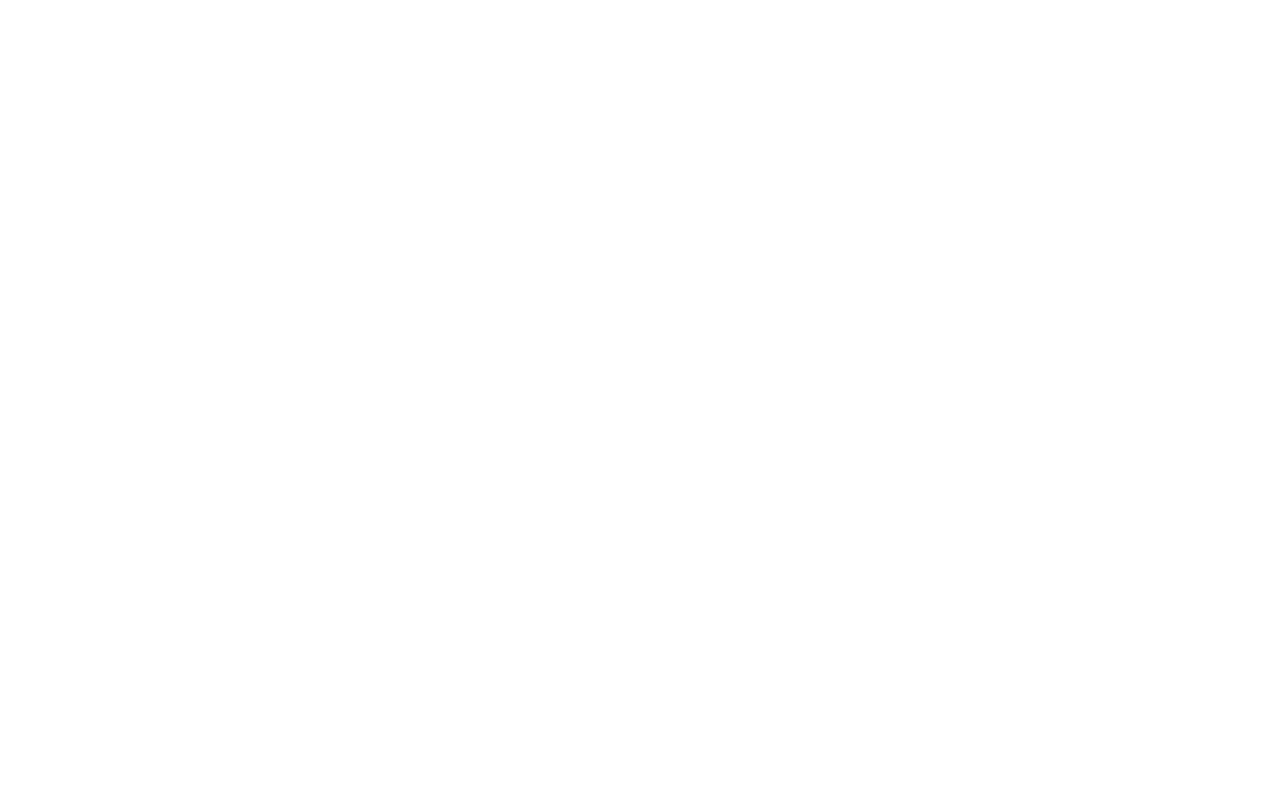
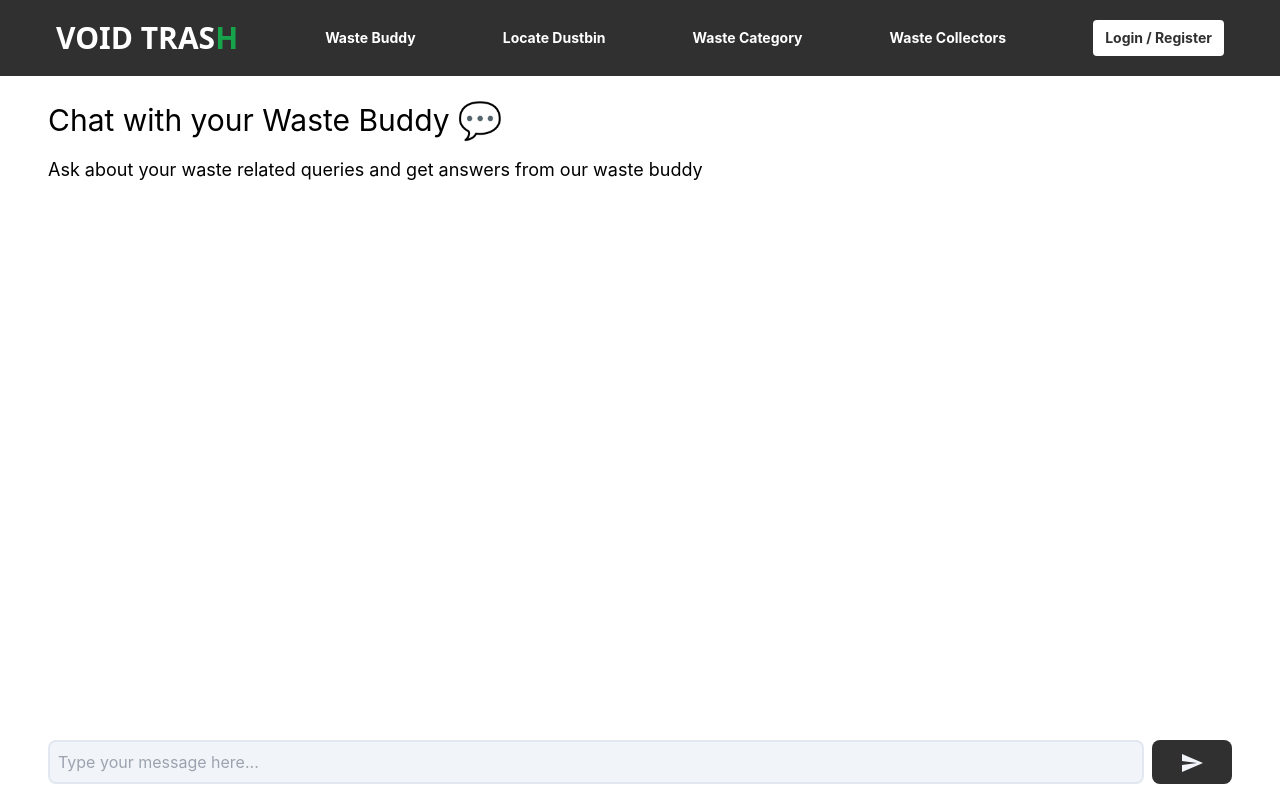
Before and after one commit to imperfect-geek/WittyHacks3, a React (Create React App) app: page /waste-buddy in a window 1280 px wide. Before the commit this address had no page. Built offline with nearby package versions, Linux system fonts and the light colour scheme.

Commit message:
MJ - ChatGPT added

```diff
--- a/app/route.js
+++ b/app/route.js
@@ -46,7 +46,7 @@
 //upload.single("image")
 router.post("/uploadfiles", verifyjwt, eWasteInfo);
 
-router.post("/chat").post(chat);
+router.post("/chat", chat);
 
 router.post("/notify", verifyjwt, contact, (req, res) => {
   console.log("Mail Sent");
--- a/package.json
+++ b/package.json
@@ -67,5 +67,5 @@
     "postcss": "^8.4.18",
     "tailwindcss": "^3.2.1"
   },
-  "proxy": "http://localhost:8000"
+  "proxy": "http://localhost:8002"
 }
--- a/src/App.js
+++ b/src/App.js
@@ -10,6 +10,7 @@
 import FoodCollectorsPage from "pages/FoodCollectorsPage";
 import { useSelector } from "react-redux";
 import WasteCollectorPage from "pages/WasteCollectorPage";
+import WasteBuddyPage from "pages/WasteBuddyPage";
 import { Alert, Snackbar } from "@mui/material";
 import SnackbarProvider from "components/providers/SnackbarProvider";
 import { useContext } from "react";
@@ -23,6 +24,7 @@
       <BrowserRouter>
         <Routes>
           <Route path="/" element={<LandingPage />} />
+          <Route path="/waste-buddy" element={<WasteBuddyPage />} />
           <Route path="/locate-dustbins" element={<LocateDustbinsPage />} />
           <Route path="/waste-category" element={<WasteCategoryPage />} />
           <Route path="/login-register" element={<LoginRegisterPage />} />
--- a/src/components/nav/CommonNav.jsx
+++ b/src/components/nav/CommonNav.jsx
@@ -16,6 +16,10 @@
     openSnackbar("User Logged Out", "info");
   };
   const list = [
+    {
+      component: "Waste Buddy",
+      to: "/waste-buddy",
+    },
     {
       component: "Locate Dustbin",
       to: "/locate-dustbins",
--- /dev/null
+++ b/src/pages/WasteBuddyPage.jsx
@@ -0,0 +1,111 @@
+import { Zoom } from "@mui/material";
+import api from "api/apiService";
+import CommongNav from "components/nav/CommonNav";
+import { respPX } from "constants/styles";
+import SendIcon from "@mui/icons-material/Send";
+import React from "react";
+
+const WasteBuddyPage = () => {
+  const chatsRef = React.useRef();
+  const [chats, setChats] = React.useState([]);
+  const [value, setValue] = React.useState("");
+  const [disabled, setDisabled] = React.useState(false);
+  const addBotChat = (message) => {
+    setChats((prev) => [...prev, { role: "bot", message }]);
+  };
+  const addUserChat = (message) => {
+    setChats((prev) => [...prev, { role: "user", message }]);
+  };
+  const sendUserMessage = async () => {
+    if (value.length === 0 || value.trim().length === 0) return;
+    setDisabled(true);
+    const newMessage = value;
+    const newChats = [...chats, { message: newMessage }];
+    addUserChat(value);
+    setValue("");
+    const { data } = await api.post("/chat", {
+      prompt: newChats.map((chat) => chat.message).join(" \n "),
+    });
+    setDisabled(false);
+    addBotChat(data.bot);
+  };
+  React.useEffect(() => {
+    chatsRef.current?.scroll(0, chatsRef.current.scrollHeight, "smooth");
+  }, [chats]);
+  return (
+    <div className="h-screen flex flex-col overflow-y-clip">
+      <CommongNav />
+      <main className={`${respPX} py-6`}>
+        <h1 className="text-3xl flex gap-2 items-center">
+          <span>Chat with your Waste Buddy</span>
+          <div className="text-4xl flex items-center justify-center">💬</div>
+        </h1>
+        <p className="text-lg my-4">
+          Ask about your waste related queries and get answers from our waste
+          buddy
+        </p>
+      </main>
+
+      {/* chat window */}
+      <section
+        className={`${respPX} flex-grow flex h-[50%] md:h-[70%] flex-col gap-4 py-4 `}
+      >
+        {/* Chats */}
+        <div
+          className="overflow-y-scroll flex flex-col flex-grow gap-2"
+          ref={chatsRef}
+        >
+          {chats.map((chat, index) => {
+            return (
+              <Zoom
+                direction="up"
+                in={index <= chats.length - 1}
+                mountOnEnter
+                unmountOnExit
+              >
+                <div
+                  key={index}
+                  className={`flex ${
+                    chat.role === "bot" ? "justify-start" : "justify-end"
+                  }`}
+                >
+                  <div
+                    className={`rounded-lg p-2 ${
+                      chat.role === "bot" ? "bg-green-100" : "bg-slate-100"
+                    }`}
+                  >
+                    {chat.message}
+                  </div>
+                </div>
+              </Zoom>
+            );
+          })}
+        </div>
+        <span className="flex gap-2">
+          <input
+            disabled={disabled}
+            value={value}
+            placeholder="Type your message here..."
+            onChange={(e) => setValue(e.target.value)}
+            onKeyDown={(e) => {
+              if (disabled) return;
+              if (e.key === "Enter") {
+                sendUserMessage();
+              }
+            }}
+            className="w-80 h-11 rounded-lg bg-slate-100 text-black-600 p-2 flex-1 border border-2 border-slate-200 focus:outline-none focus:ring-2 focus:ring-slate-200 focus:border-transparent [placeholder-gray-400"
+          />
+          <button
+            disabled={disabled}
+            className="w-20 h-11 rounded-lg bg-[#303030] text-slate-100 p-2"
+            onClick={sendUserMessage}
+          >
+            <SendIcon />
+          </button>
+        </span>
+      </section>
+    </div>
+  );
+};
+
+export default WasteBuddyPage;
```
Also changed, not shown: index.js (+13 -0 lines).
